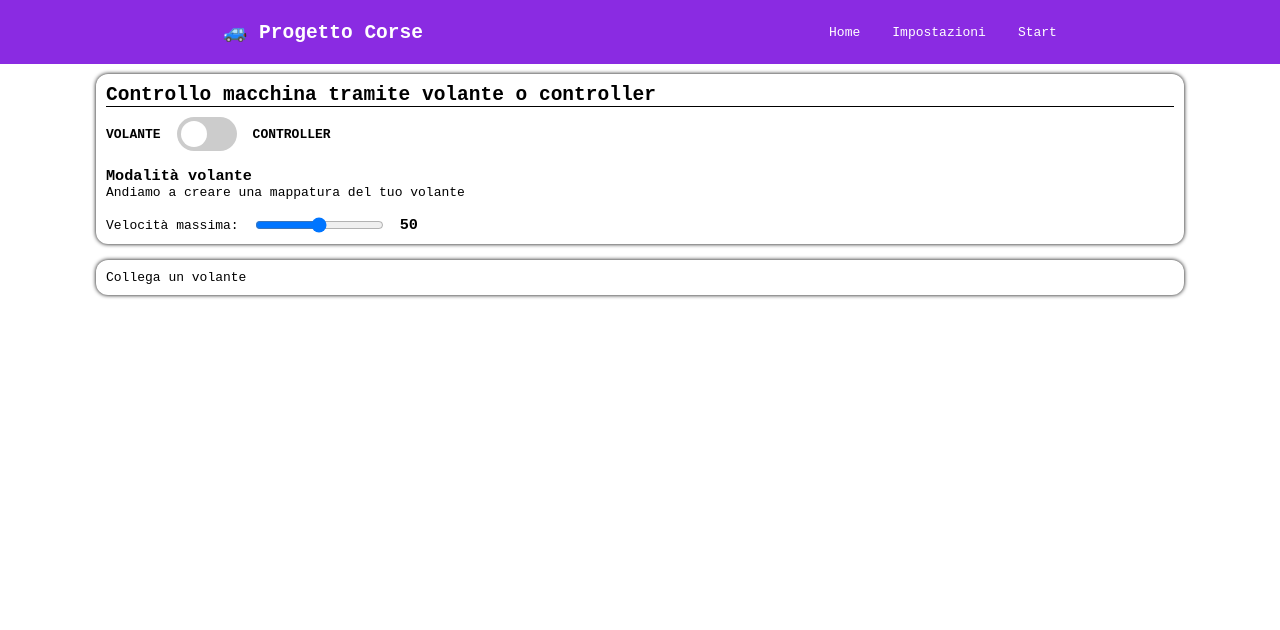
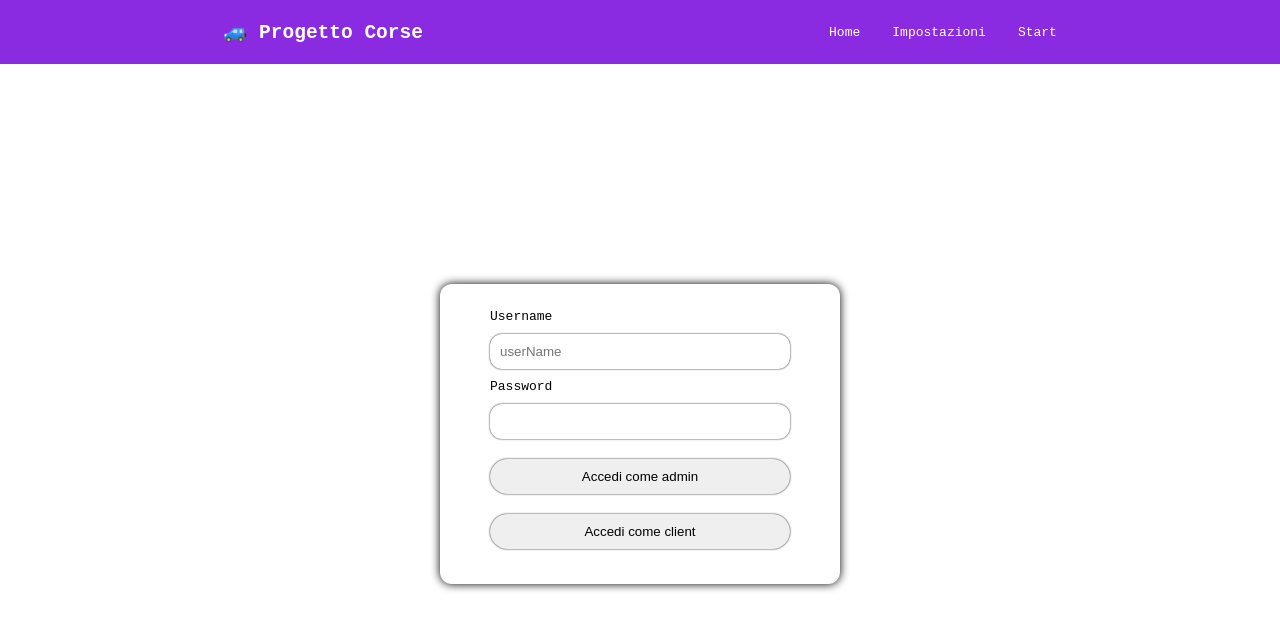
Before and after one commit to stefano0309/SquadraCorse, a React (Vite) app in the folder Application/frontend/: page / in a window 1280 px wide. Shown: the top 630 px of the page. Built offline with nearby package versions, Linux system fonts and the light colour scheme.

Commit message:
Aggiunto login con opzione admin e client

```diff
--- a/Application/frontend/src/App.jsx
+++ b/Application/frontend/src/App.jsx
@@ -6,9 +6,13 @@ export default function App() {
   const [selector, setSelector] = useState(false);
   const [gamepad, setGamepad] = useState(null);
   const [vel, setVel] = useState(50);
-  const [buttons, setButtons] = useState([])
-  const [axes, setAxes] = useState([])
+  const [buttons, setButtons] = useState([]);
+  const [axes, setAxes] = useState([]);
+  const [username, setUsername] = useState('');
+  const [password, setPassword] = useState('');
+  const [login, setLogin] = useState('');
 
+  // --- Gamepad ---
   function handleChange(event) {
     const checked = event.target.checked;
     setSelector(checked);
@@ -17,7 +21,6 @@ export default function App() {
 
   function btn() {
     const gp = navigator.getGamepads()[0];
-
     if (gp) {
       setGamepad(gp);
       setButtons(
@@ -27,72 +30,42 @@ export default function App() {
         }))
       );
     }
-
     requestAnimationFrame(btn);
   }
 
-
-  useEffect(() => {
-    btn()
-  }, [])
-
   function ax() {
     const gp = navigator.getGamepads()[0];
-
     if (gp) {
       setGamepad(gp);
-      setAxes(gp.axes); // array di numeri che non funziona pero ora dovrebbe -> stronzo
+      setAxes(gp.axes);
     }
-
     requestAnimationFrame(ax);
   }
 
-
-  useEffect(() => {
-    ax()
-  }, [])
-
-  //Serve un altro API che invii a node la mappatura iniziale quindi:
-  //- Manualmente quindi mappatura dagli input
-  //- Caricare mappatura quindi il testo dell'area text
-
-  function sendMap(gp) {
-    const data = {}
-
-    fetch('http://localhost:3000/map', {
-      method: 'POST',
-      headers: { 'Content-Type': 'application/json' },
-      body: JSON.stringify(data),
-    })
-      .then(res => res.ok ? console.log("POST riuscita") : console.error("Errore invio dati"))
-      .catch(err => console.error("Errore fetch:", err));
-  }
+  useEffect(() => { btn(); }, []);
+  useEffect(() => { ax(); }, []);
 
   function sendGamepadData(gp = gamepad, currentSelector = selector, currentSpeed = vel) {
     const data = gp
       ? {
-        Envirioment: {
-          maxSpeed: currentSpeed
-        },
+        Envirioment: { maxSpeed: currentSpeed },
         Setting: {
           mode: currentSelector ? "controller" : "volante",
           index: gp.index,
           id: gp.id,
           buttons: gp.buttons.length,
-          axes: gp.axes.length,
+          axes: gp.axes.length
         }
       }
       : {
-        Envirioment: {
-          maxSpeed: currentSpeed
-        },
+        Envirioment: { maxSpeed: currentSpeed },
         Setting: {
           model: currentSelector ? "controller" : "volante",
           index: null,
           id: null,
           buttons: null,
-          axes: null,
-        },
+          axes: null
+        }
       };
 
     console.log("Dati inviati al backend:", data);
@@ -106,21 +79,69 @@ export default function App() {
       .catch(err => console.error("Errore fetch:", err));
   }
 
-
-  // Gestione gamepad connesso
   useEffect(() => {
     function handleGamepadConnected(e) {
       const gp = navigator.getGamepads()[e.gamepad.index];
       console.log("Gamepad connesso:", gp);
       setGamepad(gp);
       sendGamepadData(gp);
-      sendMap(gp);
     }
-
     window.addEventListener("gamepadconnected", handleGamepadConnected);
     return () => window.removeEventListener("gamepadconnected", handleGamepadConnected);
   }, []);
 
+  // --- Login ---
+  function handleLoginAdmin() {
+    if (username === 'admin' && password === '1234') {
+      setLogin('admin');
+    } else {
+      alert('Credenziali Admin errate');
+    }
+  }
+  function handleLogin() {
+    setLogin('client')
+  }
+
+  // --- Render ---
+  if (login == '') {
+    return (
+      <>
+        <header>
+          <nav>
+            <h1>🚙 Progetto Corse</h1>
+            <ul>
+              <li><a href="#home">Home</a></li>
+              <li><a href="#impostazioni">Impostazioni</a></li>
+              <li><a href="#start">Start</a></li>
+            </ul>
+          </nav>
+        </header>
+        <div className="wrapper">
+          <div className="login-form">
+            <label>Username</label>
+            <input
+              type="text"
+              placeholder="userName"
+              value={username}
+              onChange={e => setUsername(e.target.value)}
+            />
+            <label>Password</label>
+            <input
+              type="password"
+              value={password}
+              onChange={e => setPassword(e.target.value)}
+            />
+            <button onClick={handleLoginAdmin}>Accedi come admin</button>
+            <button onClick={handleLogin}>Accedi come client</button>
+          </div>
+        </div>
+
+      </>
+
+    );
+  }
+
+  if (login == 'admin') {
     return (
       <>
         <header>
@@ -180,6 +201,7 @@ export default function App() {
             </div>
           </form>
         </section>
+
         <section id='mapping'>
           {gamepad ? (
             <>
@@ -187,6 +209,7 @@ export default function App() {
               <p><strong>ID:</strong> {gamepad.id}</p>
               <p><strong>Bottoni:</strong> {gamepad.buttons.length}</p>
               <p><strong>Assi:</strong> {gamepad.axes.length}</p>
+
               <div id="map">
                 <div>
                   <h3>CREA UNA CONFIGURAZIONE</h3>
@@ -195,11 +218,8 @@ export default function App() {
                     <p key={index} className='p-mapping'>
                       <strong>Button ID {index}:</strong>{" "}
                       {btn.pressed ? "PREMUTO" : "RILASCIATO"}{" "}
-                    <strong>Value:</strong>{"  "}
-                    <input
-                      type="text"
-                      className="button-mapping"
-                    />
+                      <strong>Value:</strong>{" "}
+                      <input type="text" className="button-mapping" />
                     </p>
                   ))}
                   <h5>Assi</h5>
@@ -208,28 +228,39 @@ export default function App() {
                       <strong>ASSE ID {index}:</strong>{" "}
                       {value.toFixed(1)}
                       <strong> Value:</strong>{" "}
-                    <input
-                      type="text"
-                      className="button-mapping"
-                    />
+                      <input type="text" className="button-mapping" />
                     </p>
                   ))}
+                </div>
 
-              </div>
                 <div>
                   <h3>CARICA UNA CONFIGURAZIONE</h3>
                   <textarea id="text-area" placeholder="Scrivi qui..."></textarea>
                 </div>
-              <div>
-                <button onClick={sendMap}>Invia mappatura</button>
               </div>
-            </div>
-
             </>
           ) : (
             <p>{selector ? "Collega un controller" : "Collega un volante"}</p>
           )}
         </section>
       </>
+    );
+  }
+
+  if (login=='client'){
+    return (
+      <>
+        <header>
+          <nav>
+            <h1>🚙 Progetto Corse</h1>
+            <ul>
+              <li><a href="#home">Home</a></li>
+              <li><a href="#impostazioni">Impostazioni</a></li>
+              <li><a href="#start">Start</a></li>
+            </ul>
+          </nav>
+        </header>
+      </>
     )
   }
+}
--- a/Application/frontend/src/style.css
+++ b/Application/frontend/src/style.css
@@ -157,3 +157,46 @@ input:checked+.slider:before {
 .slider.round:before {
   border-radius: 50%;
 }
+
+.wrapper{
+  height: 90vh;
+  display: flex;
+  align-items: center;
+  justify-content: center;
+}
+
+.login-form{
+  display: flex;
+  align-items: center;
+  justify-content: center;
+  flex-direction: column;
+  color: black;
+  background-color: white;
+  box-shadow: 0 0 10px black;
+  width: 400px;
+  height: 300px;
+  padding: 15px;
+  border-radius: 12px;
+}
+
+.login-form input{
+  width: 300px;
+  border: none;
+  padding: 10px;
+  box-shadow: 0 0 2px black;
+  border-radius: 12px;
+  margin: 10px;
+}
+
+.login-form button{
+  width: 300px;
+  border: none;
+  padding: 10px;
+  box-shadow: 0 0 2px black;
+  border-radius: 24px;
+  margin: 10px;
+}
+.login-form label{
+  width: 300px;
+  text-align: left;
+}
```
Also changed, not shown: 2 other files (tests, documents, lock files or other folders). Lines whose indentation alone changed are shown as unchanged.
